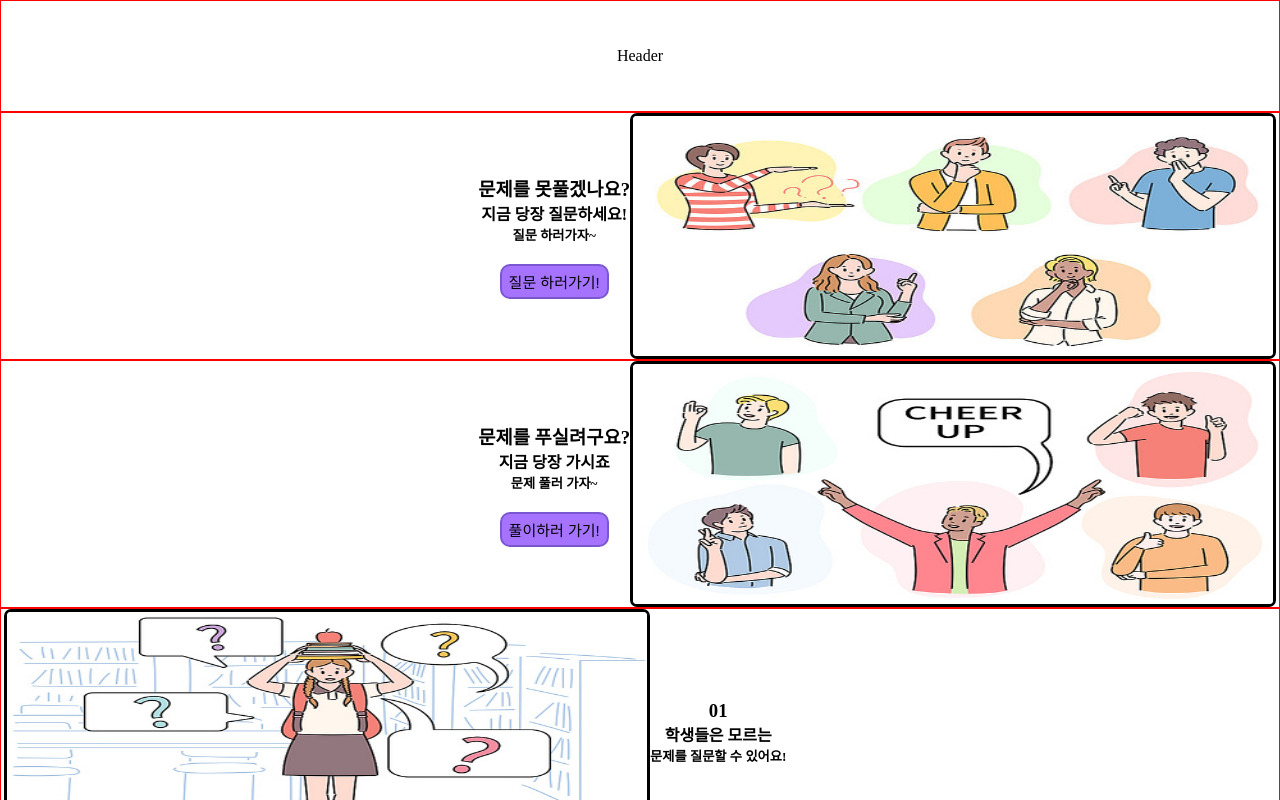
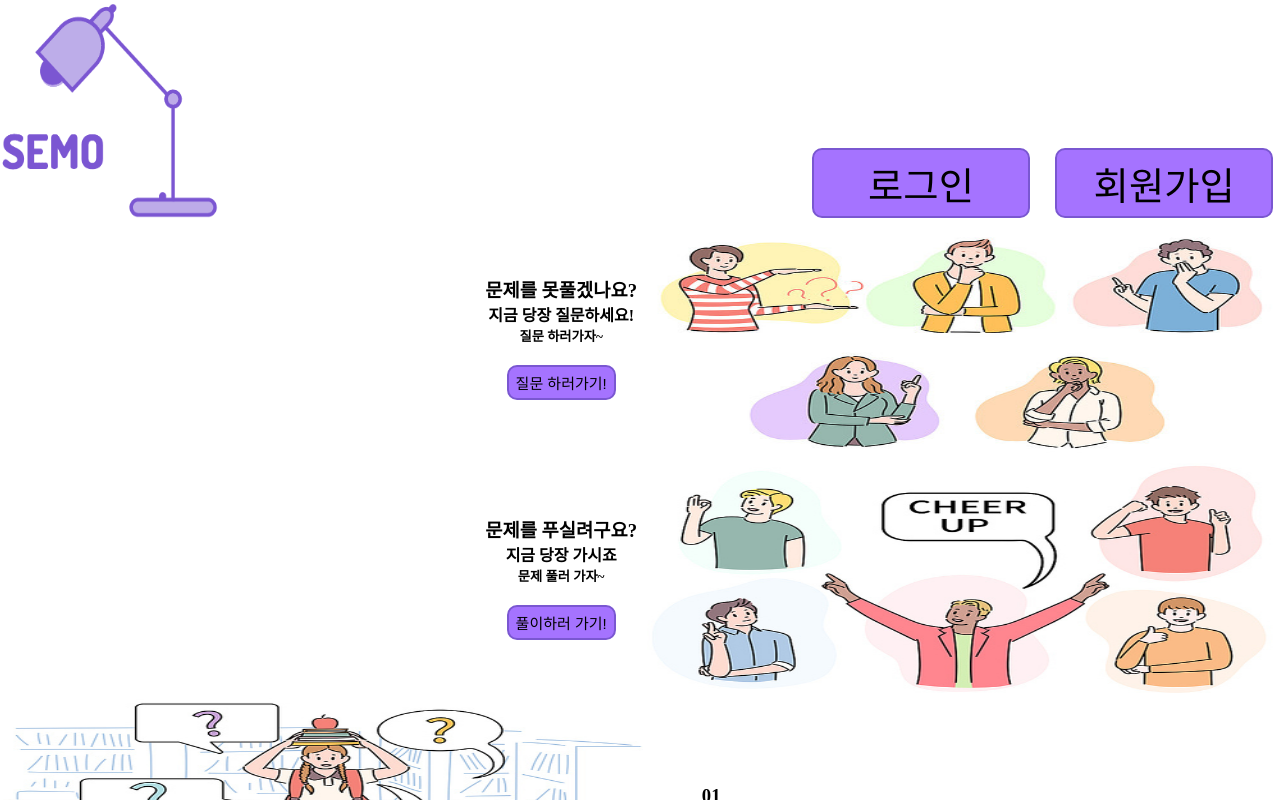
Before and after one commit to codestates/SEMO, a React (Create React App) app in the folder client/: page / in a window 1280 px wide. Shown: the top 800 px of the page. Built offline with nearby package versions, Linux system fonts and the light colour scheme.

Commit message:
ikchan0625/ update header and delete border color in mainpage

```diff
--- a/client/src/components/header.js
+++ b/client/src/components/header.js
@@ -1,21 +1,18 @@
+
+
 import styled from "styled-components";
 import logo from "../images/logo.png";
-import Button from "./button";
+import Button from "../components/button.js";
 
 const HeadDiv = styled.div`
   box-sizing: border-box;
   margin: 0;
   display: flex;
   justify-content: space-between;
-  padding: 0 350px;
-  width: 100vw;
-  position: sticky;
-  top: 0px;
-  background-color: white;
+  padding: 0 7px 0 0;
+  width : 100vw
 `;
 
-//position:relative;
-//left: -30px;
 const Logoimage = styled.img.attrs({
   src: `${logo}`,
 })`
@@ -24,26 +21,33 @@ const Logoimage = styled.img.attrs({
   align-items: flex-start;
   padding: 0px;
   gap: 10px;
-  width: 88px;
-  height: 71px;
+  width: 17vw;
+  height: 17vw;
 `;
-
 const Btndiv = styled.div`
   display: flex;
   flex-direction: row;
   align-items: flex-start;
   padding: 0px;
-  gap: 10px;
+  gap: 2vw;
   margin-top: auto;
-`;
+  .headerBtn{
+    font-size: 3vw;
+    width : 17vw
+
+  }
+`
+;
 
 const Header = () => {
   return (
     <HeadDiv>
       <Logoimage />
+
+
       <Btndiv>
-        <Button>로그인</Button>
-        <Button>회원가입</Button>
+        <Button className="headerBtn">로그인</Button>
+        <Button className="headerBtn">회원가입</Button>
       </Btndiv>
     </HeadDiv>
   );
--- a/client/src/pages/mainpage_logout.js
+++ b/client/src/pages/mainpage_logout.js
@@ -39,13 +39,11 @@ const Conainer = styled.div`
   width: 100vw;
   height: 14vh;
   box-sizing: border-box;
-  border: 1px solid red;
   position: sticky;
   top: 0px;
 `;
 
 const Main_items_right = styled.div`
-  border: 1px solid red;
   width: 100vw;
   display: flex;
   justify-content: flex-end;
@@ -55,7 +53,6 @@ const Main_items_right = styled.div`
 `;
 
 const Main_items_left = styled.div`
-  border: 1px solid red;
   width: 100vw;
   display: flex;
   justify-content: flex-start;
@@ -67,7 +64,6 @@ const Main_items_left = styled.div`
 const Image_layout = styled.img`
   width: 50vw;
   height: 30vh;
-  border: 3px solid black;
   border-radius: 7px;
 `;
 
@@ -80,7 +76,7 @@ const Text_layout = styled.div`
 const Mainpage_logout = () => {
   return (
     <>
-      <Conainer>Header</Conainer>
+      <Header></Header>
       <Main_items_right>
         <Text_layout>
           <h3>문제를 못풀겠나요?</h3>
```
